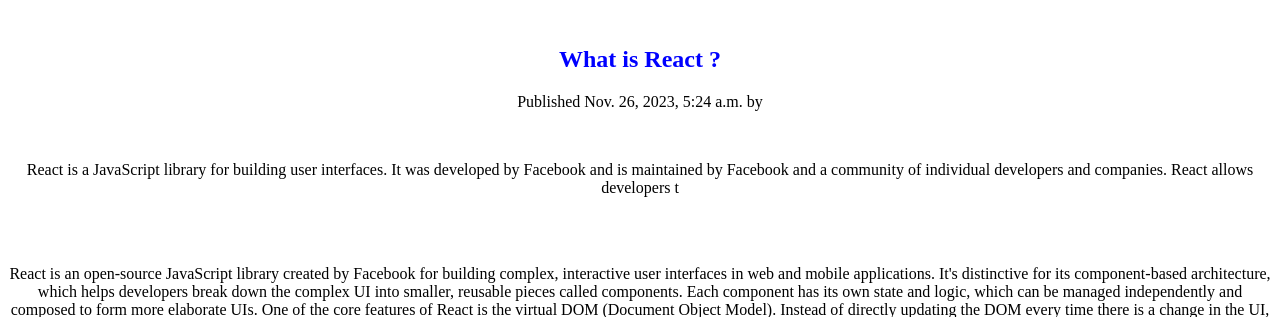
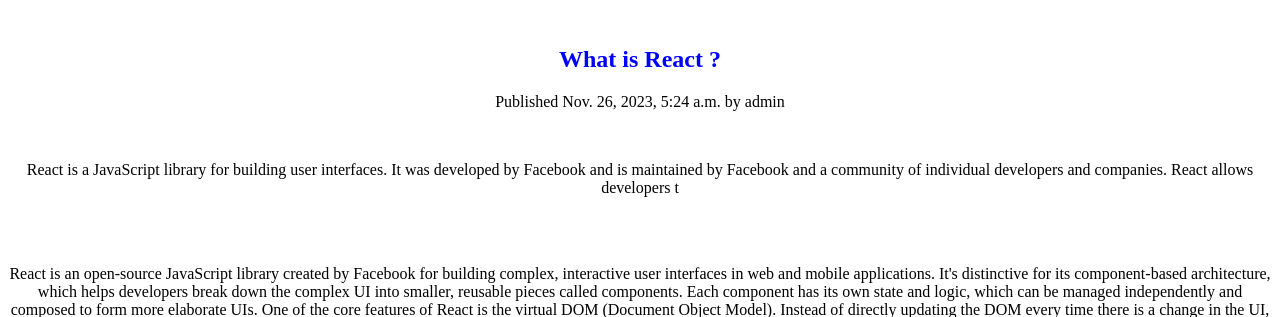
Before and after one commit to Sam-Sisodia/django-blog-application, a Django app: page /view-blog/3ce947ca-e4aa-4ef4-b6b8-c2ab42bebfa0/ in a window 1280 px wide. Shown: the top 317 px of the page. Run offline with Django 4.2, Linux system fonts and the light colour scheme; data comes from the database, SQL or seed files in the repository.

Commit message:
fix admin  issue

```diff
--- a/templates/blog-detail.html
+++ b/templates/blog-detail.html
@@ -19,7 +19,7 @@
         <article>
             {% if response %}
             <h1 style="color: blue;">{{response.title}}</h1>
-            <p>Published {{response.date_time}} by {{user.username}}</p>
+            <p>Published {{response.date_time}} by  admin <p>
             <br>
             <p>{{response.description}}</p>
             <br> <br>
--- a/templates/blogs.html
+++ b/templates/blogs.html
@@ -19,7 +19,7 @@
           {% for  blog in all_blogs %}
 
             <h2><a href="{% url 'detail-page' blog.id %}">{{ blog.title }}</a></h2>
-            <p>Published {{ blog.date_time }} by  {{user.username}}</p>
+            <p>Published {{ blog.date_time }} by  admin </p>
             {{blog.description}} <br><br><br>
             {% endfor %}
         </article>
```
